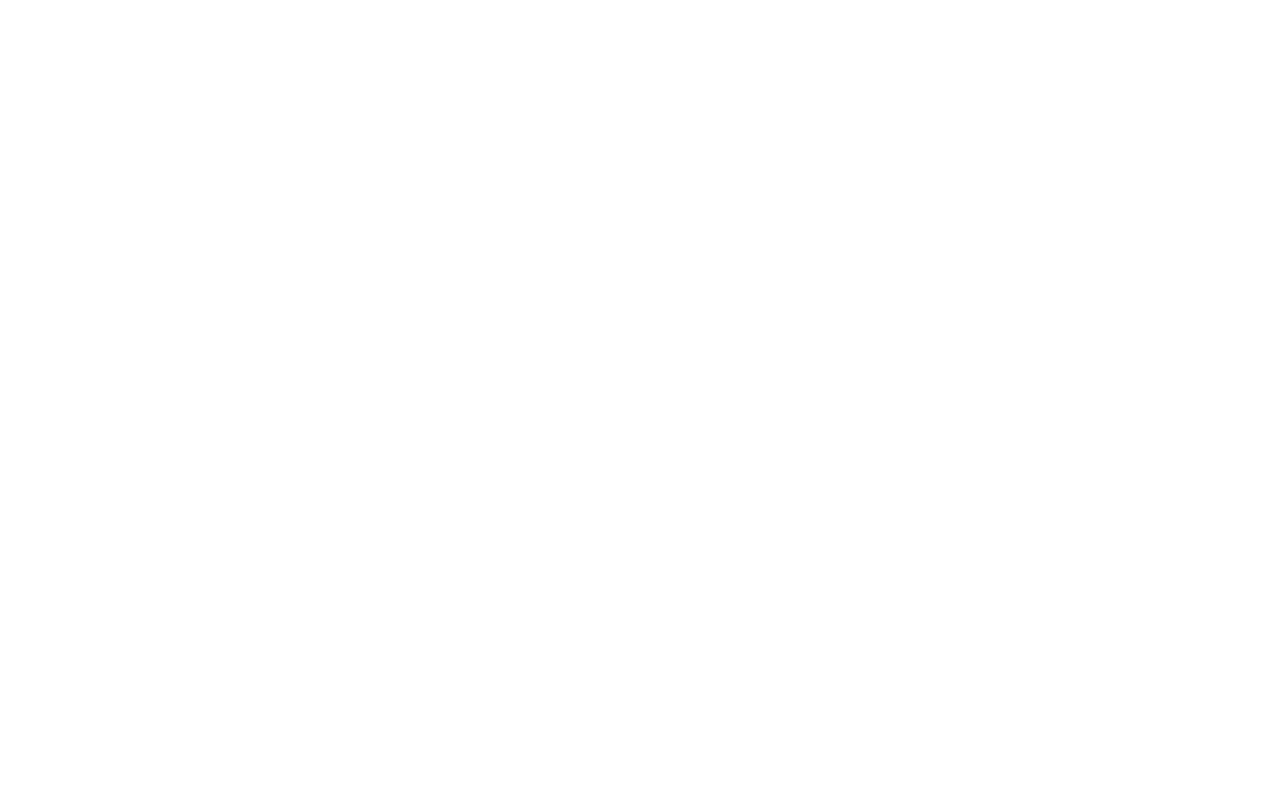
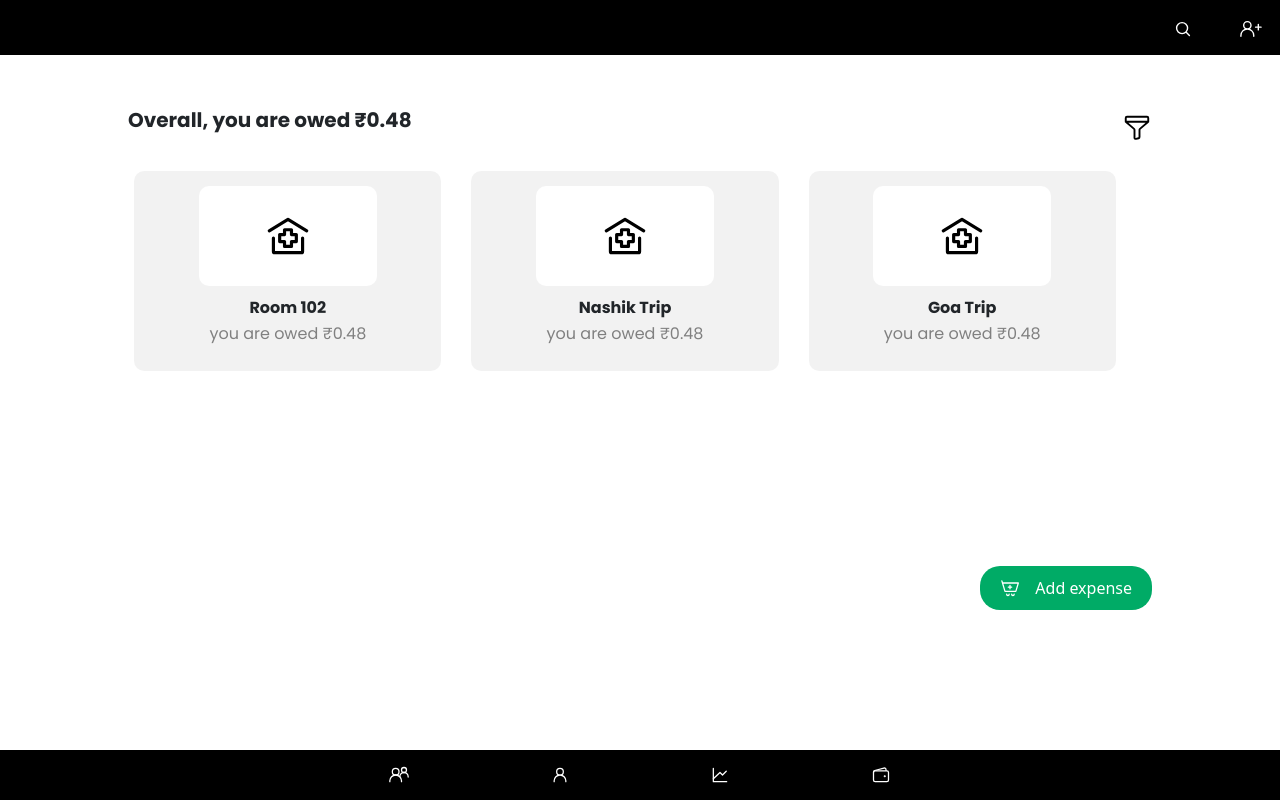
Before and after one commit to GDSCIIITSurat/Bill-Splitter, a React (Create React App) app: page /groups in a window 1280 px wide. Before the commit this address had no page. Built offline with nearby package versions, Linux system fonts and the light colour scheme.

Commit message:
Updated the navigation routing after login and signup

```diff
--- a/src/App.js
+++ b/src/App.js
@@ -7,6 +7,7 @@
 import GrpExpenses from "./pages/Expenses/GrpExpenses";
 import ExpensePage from "./pages/ExpensePage";
 import FAQ from "./pages/FAQ";
+import Home from "./pages/Main_Home/Home";
 
 function App() {
   return (
@@ -18,6 +19,7 @@
           <Route path="/profile" element={<Profile />} />
           <Route path="/signup" element={<Signup />}></Route>
           <Route path="/expense/group" element={<GrpExpenses />} />
+          <Route path="/groups" element={<Home/>}/>
           {/* Go to path="/expense/group?groupname=Test%20Group" to see the output */}
           <Route path="/expense" element={<ExpensePage />} />
           <Route path="/faq" element={<FAQ />} />
--- a/src/pages/Login_Signup/Login.js
+++ b/src/pages/Login_Signup/Login.js
@@ -22,7 +22,7 @@
         .post(url, info)
         .then(() => {
           setValid("d-none");
-          navigate("/profile");
+          navigate("/groups");
           setLoading(false);
         })
         .catch((e) => {
--- a/src/pages/Login_Signup/Signup.js
+++ b/src/pages/Login_Signup/Signup.js
@@ -81,7 +81,7 @@
         await axios
           .post(url, info)
           .then(() => {
-            navigate("/login");
+            navigate("/groups");
             setLoading(false);
           })
           .catch((e) => console.log(e));
--- a/src/pages/Main_Home/Groups.js
+++ b/src/pages/Main_Home/Groups.js
@@ -1,22 +1,24 @@
 import React from "react";
+import { useNavigate } from "react-router-dom";
 
 const groups_details = [
   {
-    name: "Sed Gre",
+    name: "Room 102",
   },
   {
-    name: "Nasik trip",
+    name: "Nashik Trip",
   },
   {
-    name: "Goa trip",
+    name: "Goa Trip",
   },
 ];
 function Groups() {
+  const navigate = useNavigate();
   return (
     <div className="group-main">
       {groups_details.map((res) => {
         return (
-          <div className="group-box">
+          <div onClick={()=>navigate(`/expense/group?groupname=${res.name}`)} className="group-box">
             <div className="group-profile-box">
               <svg
                 width="50px"
--- a/src/pages/Main_Home/Home.js
+++ b/src/pages/Main_Home/Home.js
@@ -29,7 +29,7 @@
           ></path>
         </svg>
       </div>
-      <Groups />
+      <Groups/>
       <div className="bottom-box-add-expense">
         <div className="button">
           <svg
```
